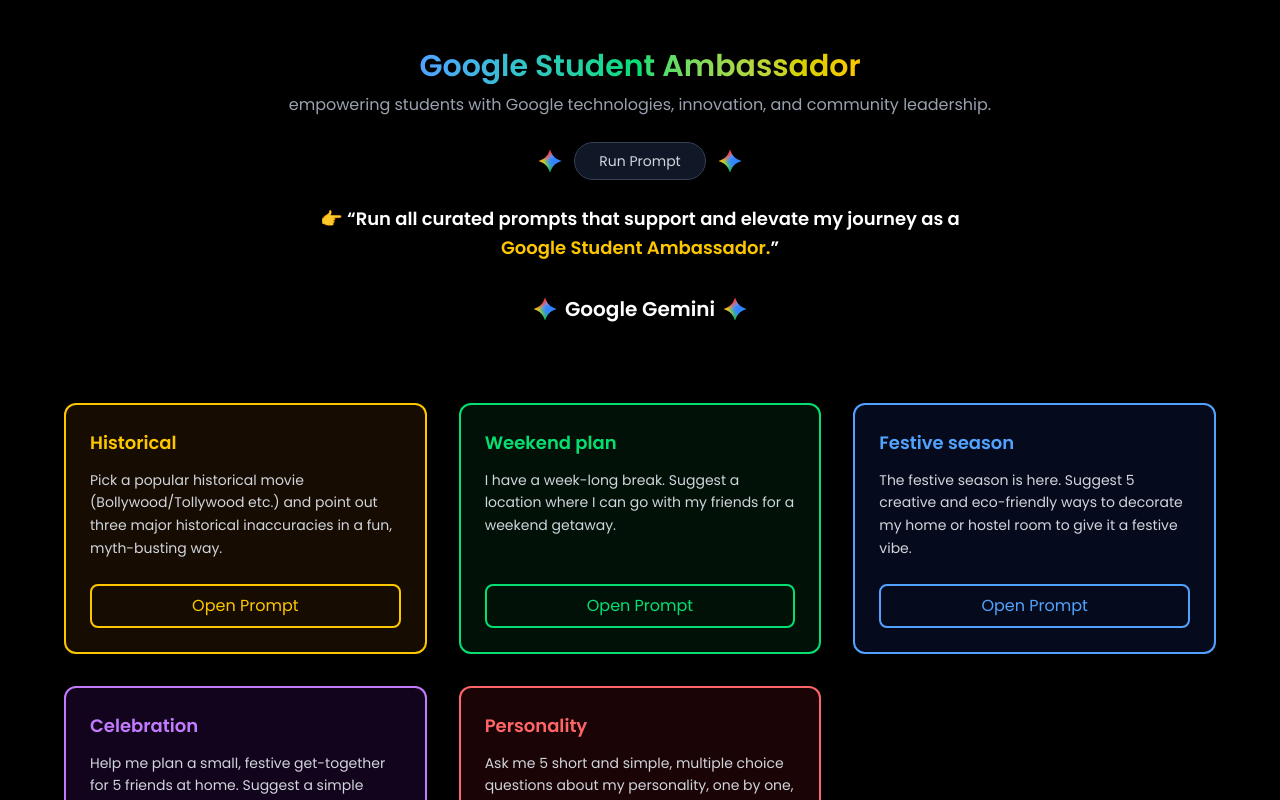
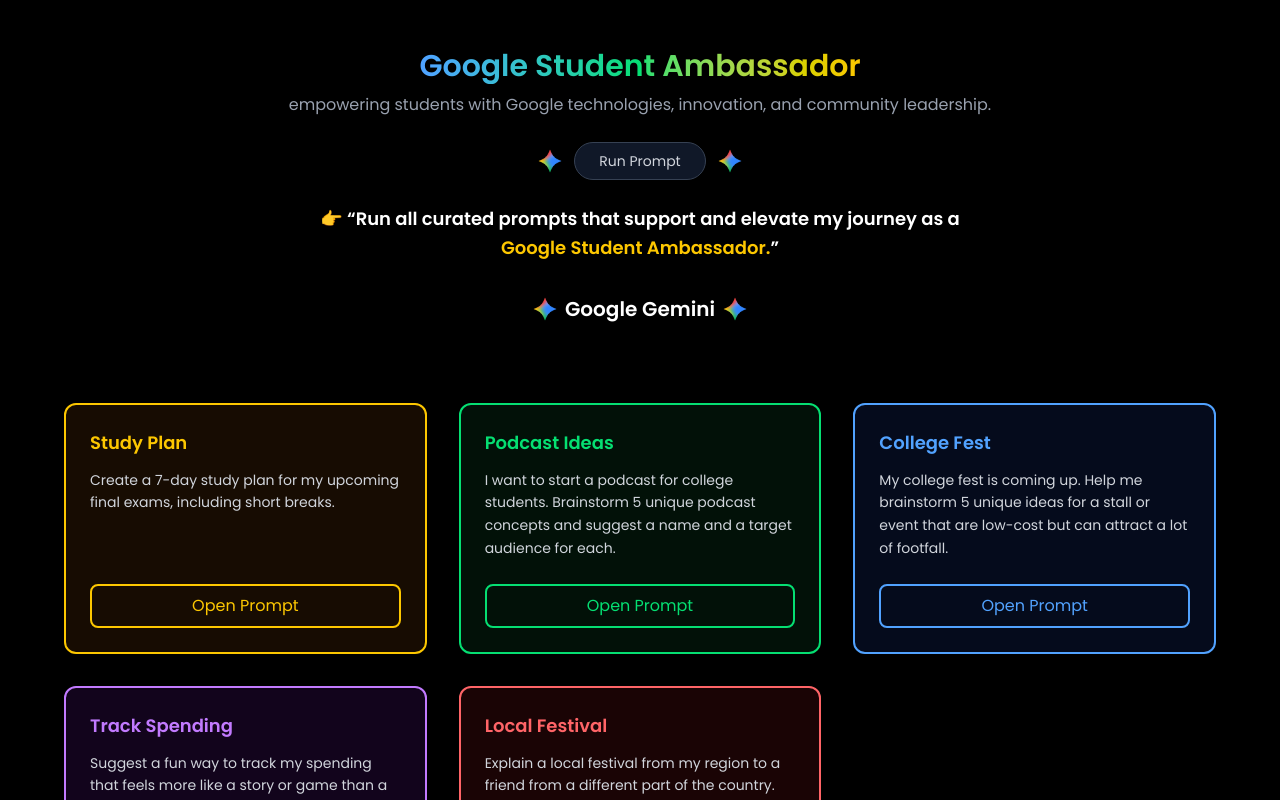
Before and after one commit to Hemant-Singh-01/gsa-website, a Next.js app: page / in a window 1280 px wide. Shown: the top 800 px of the page. Built offline with nearby package versions, Linux system fonts and the light colour scheme.

Commit message:
Update index.tsx

```diff
--- a/pages/index.tsx
+++ b/pages/index.tsx
@@ -4,8 +4,8 @@
 export default function Home() {
   const prompts = [
     {
-      title: "Historical",
-      desc: "Pick a popular historical movie (Bollywood/Tollywood etc.) and point out three major historical inaccuracies in a fun, myth-busting way.",
+      title: "Study Plan",
+      desc: "Create a 7-day study plan for my upcoming final exams, including short breaks.",
       url: "https://aiskillshouse.com/student/qr-mediator.html?uid=2242&promptId=18",
       border: "border-yellow-400",
       text: "text-yellow-400",
@@ -13,8 +13,8 @@
       bg: "bg-yellow-900/20",
     },
     {
-      title: "Weekend plan",
-      desc: "I have a week-long break. Suggest a location where I can go with my friends for a weekend getaway.",
+      title: "Podcast Ideas",
+      desc: "I want to start a podcast for college students. Brainstorm 5 unique podcast concepts and suggest a name and a target audience for each.",
       url: "https://aiskillshouse.com/student/qr-mediator.html?uid=2242&promptId=19",
       border: "border-green-400",
       text: "text-green-400",
@@ -22,8 +22,8 @@
       bg: "bg-green-900/20",
     },
     {
-      title: "Festive season",
-      desc: "The festive season is here. Suggest 5 creative and eco-friendly ways to decorate my home or hostel room to give it a festive vibe.",
+      title: "College Fest",
+      desc: "My college fest is coming up. Help me brainstorm 5 unique ideas for a stall or event that are low-cost but can attract a lot of footfall.",
       url: "https://aiskillshouse.com/student/qr-mediator.html?uid=2242&promptId=20",
       border: "border-blue-400",
       text: "text-blue-400",
@@ -31,8 +31,8 @@
       bg: "bg-blue-900/20",
     },
     {
-      title: "Celebration",
-      desc: "Help me plan a small, festive get-together for 5 friends at home. Suggest a simple menu, a music playlist.",
+      title: "Track Spending",
+      desc: "Suggest a fun way to track my spending that feels more like a story or game than a spreadsheet.",
       url: "https://aiskillshouse.com/student/qr-mediator.html?uid=2242&promptId=21",
       border: "border-purple-400",
       text: "text-purple-400",
@@ -40,8 +40,8 @@
       bg: "bg-purple-900/20",
     },
     {
-      title: "Personality",
-      desc: "Ask me 5 short and simple, multiple choice questions about my personality, one by one, and then tell me what famous artist or designer I am most like.",
+      title: "Local Festival",
+      desc: "Explain a local festival from my region to a friend from a different part of the country.",
       url: "https://aiskillshouse.com/student/qr-mediator.html?uid=2242&promptId=22",
       border: "border-red-400",
       text: "text-red-400",
@@ -118,7 +118,7 @@
                   </p>
                 </div>
                 <button
-                  onClick={() => window.open(p.url, "_blank")} // opens in NEW TAB
+                  onClick={() => window.open(p.url, "_blank")}
                   className={`mt-6 border-2 px-4 py-2 rounded-lg transition font-medium ${p.button}`}
                 >
                   Open Prompt
```
